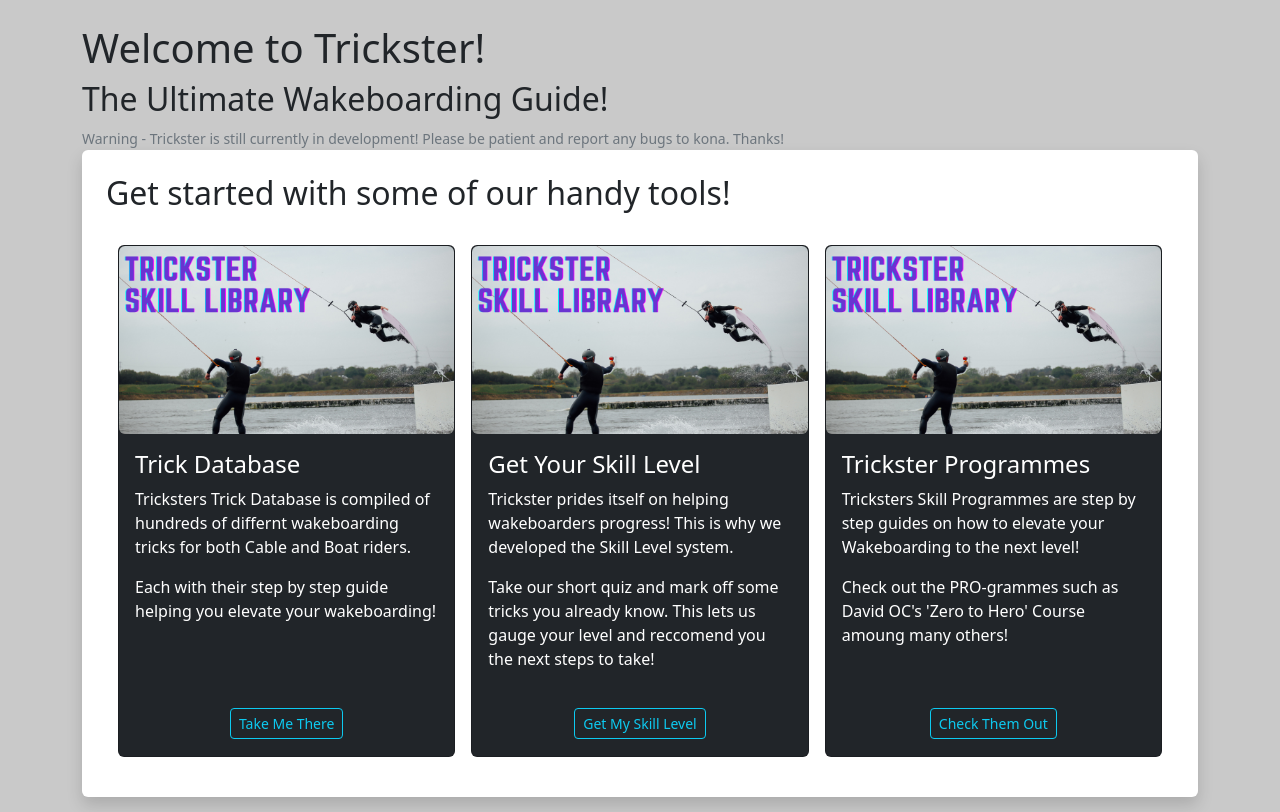
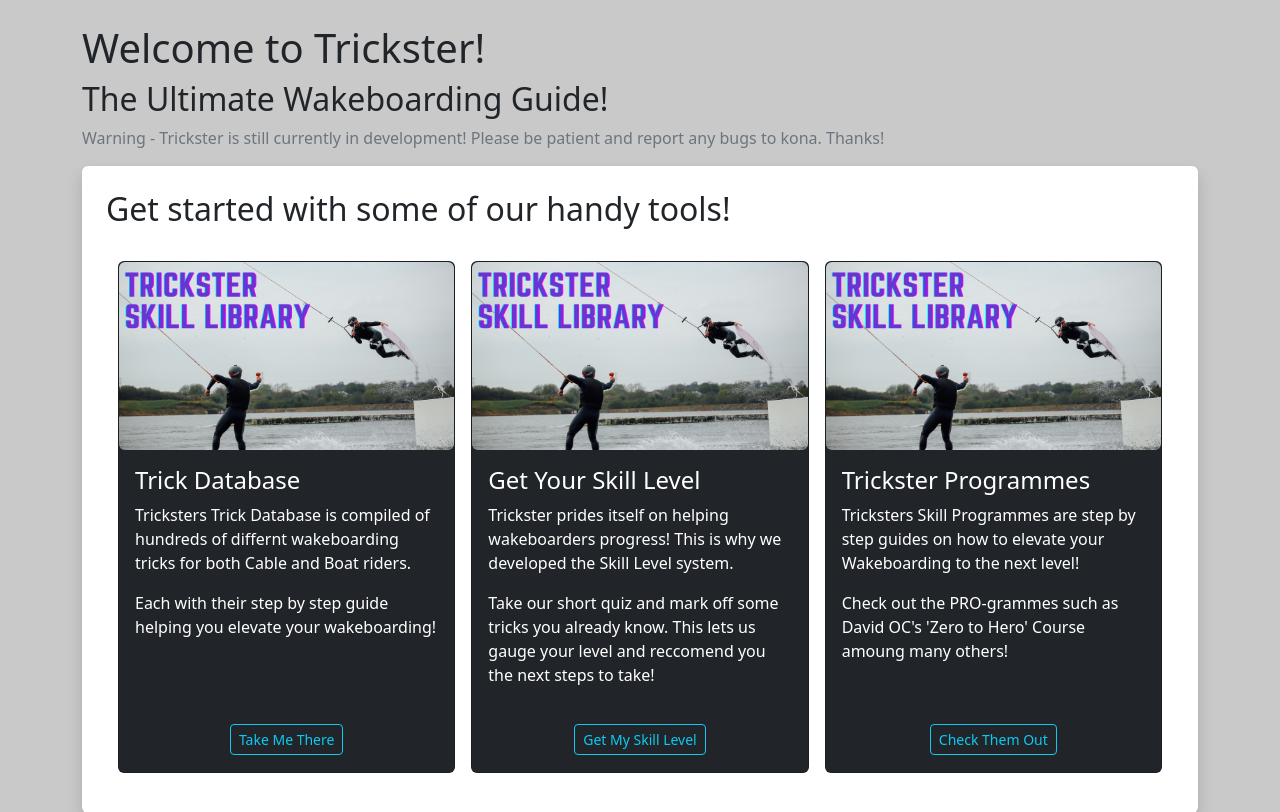
Before and after one commit to KonaHay/Trickster, a Django app: page / in a window 1280 px wide. Shown: the part 56-868 px from the top of the page. Run offline with Django 4.2, Linux system fonts and the light colour scheme; data comes from the database, SQL or seed files in the repository; some libraries are stand-ins or nearby versions.

Commit message:
Updated Home Page

```diff
--- a/TricksterMain/templates/main/home.html
+++ b/TricksterMain/templates/main/home.html
@@ -4,8 +4,7 @@
   {% load static %}
   <h1> Welcome to Trickster! </h1>
   <h2> The Ultimate Wakeboarding Guide!</h2>
-  <small class="text-muted">Warning - Trickster is still currently in development! Please be patient and report any bugs to kona. Thanks!</small>
-  </br>
+  <p class="text-muted">Warning - Trickster is still currently in development! Please be patient and report any bugs to kona. Thanks!</p>
 
   <div class="shadow  p-4 mb-5 bg-body rounded">
     <h2>Get started with some of our handy tools!</h2>
```
